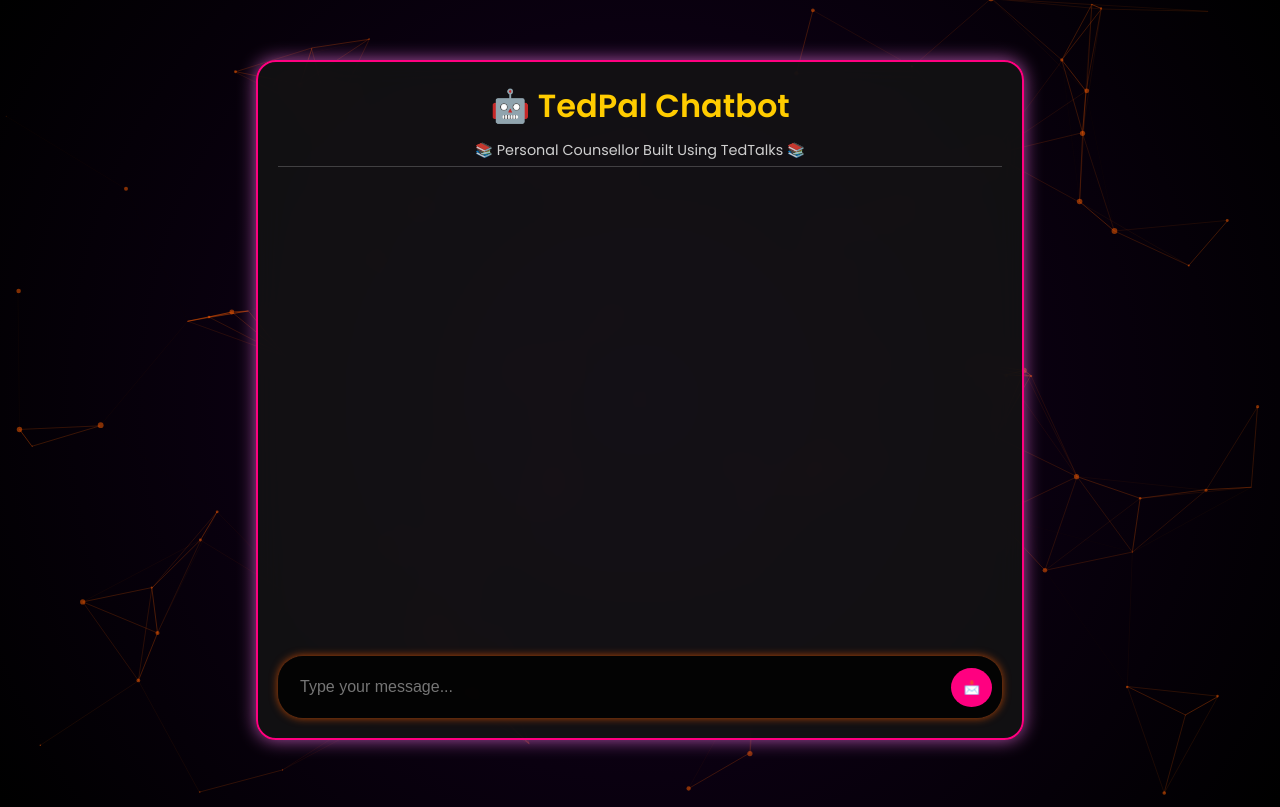
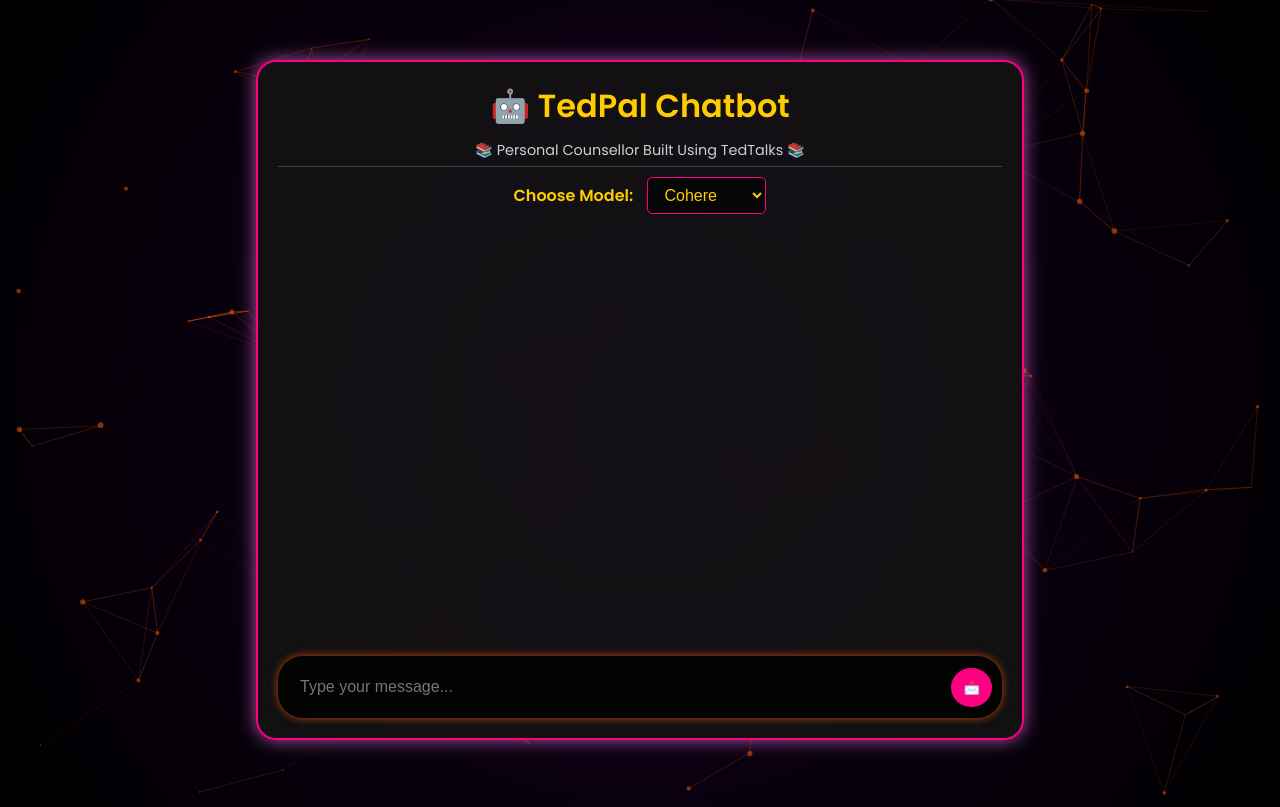
Before and after one commit to Maliksaad231224/TedPal-RAG-Chatbot-using-PineCone-and-Flask, a Flask app: page / in a window 1280 px wide. Run offline with Flask 3, Linux system fonts and the light colour scheme.

Commit message:
Integrated LLMS

```diff
--- a/app.py
+++ b/app.py
@@ -2,64 +2,37 @@
 from src.helper import downlaod
 from langchain.memory import ConversationBufferMemory
 from langchain_pinecone import PineconeVectorStore
-from langchain_openai import OpenAI
-from langchain.chains import create_retrieval_chain
-from langchain.chains.combine_documents import create_stuff_documents_chain
 from langchain_core.prompts import ChatPromptTemplate
 from dotenv import load_dotenv
 from src.prompt import *
 import os
 import cohere
+import json
+from groq import Groq
 
 app = Flask(__name__)
 load_dotenv()
 
-PINECONE_API_KEY = os.environ.get('PINECONE_API_KEY')
-OPENAI_API_KEY = os.environ.get('OPENAI_API_KEY')
+# Load API keys
+OPENAI_API_KEY = os.getenv('OPENAI_API_KEY')
+PINECONE_API_KEY = os.getenv('PINECONE_API_KEY')
+COHERE_API_KEY = os.getenv('COHERE_KEY')
+GROQ_API_KEY = os.getenv('GROQ_API_KEY')
+
 os.environ['OPENAI_API_KEY'] = OPENAI_API_KEY
 os.environ['PINECONE_API_KEY'] = PINECONE_API_KEY
 
-embeddings=downlaod()
-memory = ConversationBufferMemory(memory_key = 'chat_history', return_messages=True)
+embeddings = downlaod()
+memory = ConversationBufferMemory(memory_key='chat_history', return_messages=True)
 
-docsearch =  PineconeVectorStore.from_existing_index(
-    index_name="test",
+docsearch = PineconeVectorStore.from_existing_index(
+    index_name="tedtalks",
     embedding=embeddings
 )
 
-retriever = docsearch.as_retriever(search_type='similarity', search_kwargs ={"k":3})
-
-prompt = ChatPromptTemplate.from_messages(
-    [
-        ("system",system_prompt),
-        ("human","{input}")
-    ]
-)
-
-
-co = cohere.Client('F4rq95B30Awcrlr51d1A3WSwdJwRAUIoe5ggmDed')
-
-# Function to generate a response using Cohere
-def cohere_generate(context, question):
-    prompt = f"Answer the following question based on the context below: \n\nContext: {context} \n\nQuestion: {question}"
-    response = co.generate(
-        model='command-r-plus',  # Choose the model size
-        prompt=prompt,
-        max_tokens=600,
-        temperature=0.7
-    )
-    return response.generations[0].text.strip()
-
-# Set up Pinecone VectorStore for document retrieval
-docsearch = PineconeVectorStore.from_existing_index(
-    index_name="tedtalks",
-    embedding=embeddings  # Assumed to be defined earlier
-)
-
-# Set up the retriever with similarity search
 retriever = docsearch.as_retriever(search_type='similarity', search_kwargs={"k": 3})
 
-# Define the system prompt
+# System prompt
 system_prompt = (
     "You are an AI assistant that remembers past interactions with users and specializes in retrieving and summarizing TED Talks manuscripts. "
     "Use the retrieved TED Talks excerpts along with the conversation history to provide insightful and well-researched responses. "
@@ -68,59 +41,191 @@
     "If you don’t know the answer, say that you don’t know. Keep responses concise.\n\n"
     "Chat History:\n{chat_history}\n\nContext:\n{context}\n\n"
 )
-# Create the ChatPromptTemplate for Cohere
-prompt = ChatPromptTemplate.from_messages(
-    [
-        ("system", system_prompt),
-        ("human", "{input}")
-    ]
-)
 
-# Custom QA chain for Cohere model (Cohere QA Chain)
-class CohereQAChain:
+prompt = ChatPromptTemplate.from_messages([
+    ("system", system_prompt),
+    ("human", "{input}")
+])
+
+co = cohere.Client(COHERE_API_KEY)
+
+def cohere_generate(context, question):
+    prompt_text = f"Answer the following question based on the context below: \n\nContext: {context} \n\nQuestion: {question}"
+    response = co.generate(
+        model='command-r-plus',
+        prompt=prompt_text,
+        max_tokens=600,
+        temperature=0.7
+    )
+    return response.generations[0].text.strip()
+
+def deepseek_generate(context, question):
+    client = Groq(api_key=GROQ_API_KEY)
+    prompt_text = f"Context:\n{context}\n\nQuestion: {question}"
+
+    try:
+        completion = client.chat.completions.create(
+            model="deepseek-r1-distill-qwen-32b",
+            messages=[
+                {"role": "system", "content": "You are a helpful assistant that answers questions based on TED Talks content. Return your response as a JSON object with an 'answer' key. Do not add any extra formatting or markdown."},
+                {"role": "user", "content": prompt_text}
+            ],
+            temperature=0.6,
+            max_tokens=1024,
+            top_p=0.95,
+            stream=False,
+            response_format={"type": "json_object"}
+        )
+
+        message_content = completion.choices[0].message.content
+        if message_content:
+            parsed = json.loads(message_content)
+            return parsed.get("answer", "No 'answer' key in response.")
+        else:
+            return "Deepseek error: Empty response."
+
+    except Exception as e:
+        return f"Deepseek error: {str(e)}"
+
+def llama_generate(context, question):
+    client = Groq(api_key=GROQ_API_KEY)
+    prompt_text = f"Context:\n{context}\n\nQuestion: {question}"
+
+    try:
+        completion = client.chat.completions.create(
+            model="llama-3.1-8b-instant",
+            messages=[
+                {"role": "system", "content": "You are a helpful assistant that answers questions based on TED Talks content. Return your response as a JSON object with an 'answer' key. Do not add any extra formatting or markdown."},
+                {"role": "user", "content": prompt_text}
+            ],
+            temperature=0.6,
+            max_tokens=1024,
+            top_p=0.95,
+            stream=False,
+            response_format={"type": "json_object"}
+        )
+
+        message_content = completion.choices[0].message.content
+        if message_content:
+            parsed = json.loads(message_content)
+            return parsed.get("answer", "No 'answer' key in response.")
+        else:
+            return "LLaMA error: Empty response."
+
+    except Exception as e:
+        return f"LLaMA error: {str(e)}"
+
+def mistral_generate(context, question):
+    client = Groq(api_key=GROQ_API_KEY)
+    prompt_text = f"Context:\n{context}\n\nQuestion: {question}"
+
+    try:
+        completion = client.chat.completions.create(
+            model="mistral-saba-24b",
+            messages=[
+                {"role": "system", "content": "You are a helpful assistant that answers questions based on TED Talks content. Return your response as a JSON object with an 'answer' key. Do not add any extra formatting or markdown."},
+                {"role": "user", "content": prompt_text}
+            ],
+            temperature=0.6,
+            max_tokens=1024,
+            top_p=0.95,
+            stream=False,
+            response_format={"type": "json_object"}
+        )
+
+        message_content = completion.choices[0].message.content
+        if message_content:
+            parsed = json.loads(message_content)
+            return parsed.get("answer", "No 'answer' key in response.")
+        else:
+            return "Mistral error: Empty response."
+
+    except Exception as e:
+        return f"Mistral error: {str(e)}"
+
+def gemma_generate(context, question):
+    client = Groq(api_key=GROQ_API_KEY)
+    prompt_text = f"Context:\n{context}\n\nQuestion: {question}"
+
+    try:
+        completion = client.chat.completions.create(
+            model="gemma2-9b-it",
+            messages=[
+                {"role": "system", "content": "You are a helpful assistant that answers questions based on TED Talks content. Return your response as a JSON object with an 'answer' key. Do not add any extra formatting or markdown."},
+                {"role": "user", "content": prompt_text}
+            ],
+            temperature=0.6,
+            max_tokens=1024,
+            top_p=0.95,
+            stream=False,
+            response_format={"type": "json_object"}
+        )
+
+        message_content = completion.choices[0].message.content
+        if message_content:
+            parsed = json.loads(message_content)
+            return parsed.get("answer", "No 'answer' key in response.")
+        else:
+            return "Gemma error: Empty response."
+
+    except Exception as e:
+        return f"Gemma error: {str(e)}"
+
+
+class MultiModelQAChain:
     def __init__(self, prompt_template, memory):
         self.prompt_template = prompt_template
         self.memory = memory
 
-    def run(self, context, question):
+    def run(self, context, question, selected_model="cohere"):
         chat_history = self.memory.load_memory_variables({})['chat_history']
-        formatted_prompt = self.prompt_template.format(context=context, input=question, chat_history = chat_history)
+        self.prompt_template.format(context=context, input=question, chat_history=chat_history)
 
-        # Use Cohere to generate the answer based on the context and question
-        answer = cohere_generate(context, question)
-        self.memory.save_context({"input":question}, {"output":answer})
+        if selected_model == "cohere":
+            answer = cohere_generate(context, question)
+        elif selected_model == "deepseek":
+            answer = deepseek_generate(context, question)
+        elif selected_model == "llama":
+            answer = llama_generate(context, question)
+        elif selected_model == "mistral":
+            answer = mistral_generate(context, question)
+        elif selected_model == "gemma2-9b-it":
+            answer = gemma_generate(context, question)
+        else:
+            answer = "Invalid model selection."
+
+        self.memory.save_context({"input": question}, {"output": answer})
         return answer
 
-# Create the Retrieval-Augmented Generation (RAG) chain
+
 def create_retrieval_chain_with_rag(retriever, question_answering_chain):
-    def chain(question):
-        # Retrieve relevant documents using the retriever
+    def chain(question, selected_model="cohere"):
         docs = retriever.get_relevant_documents(question)
         context = "\n".join([doc.page_content for doc in docs])
+        answer = question_answering_chain.run(context, question, selected_model)
+        return answer
 
-        # Use the question-answering chain to generate the answer
-        answer = question_answering_chain.run(context, question)
-        return answer
     return chain
 
-# Initialize the QA chain with Cohere model
-question_answering_chain = CohereQAChain(prompt, memory)
 
-# Set up the RAG chain
+question_answering_chain = MultiModelQAChain(prompt, memory)
 rag_chain = create_retrieval_chain_with_rag(retriever, question_answering_chain)
+
 
 @app.route("/")
 def index():
     return render_template('index.html')
 
-@app.route('/get', methods=["GET","POST"])
+
+@app.route('/get', methods=["GET", "POST"])
 def chat():
     msg = request.form.get("msg")
     if not msg:
         return jsonify({"error": "Message is required"}), 400
 
-    answer = rag_chain(msg)  # Process the message with your model
-    chat_history = memory.load_memory_variables({})["chat_history"]
+    selected_model = request.form.get("selected_model", "cohere").lower()
+    answer = rag_chain(msg, selected_model)
+
     return jsonify({"answer": answer})
 
 
--- a/static/style.css
+++ b/static/style.css
@@ -71,6 +71,7 @@
     from { opacity: 1; }
     to { opacity: 0.5; }
 }
+
 /* Messages Container */
 .chat-messages {
     flex: 1;
@@ -136,6 +137,7 @@
     border-right: 0;
     margin-right: -10px;
 }
+
 /* Input Bar */
 .input-container {
     width: 100%;
@@ -183,3 +185,28 @@
     border-bottom: 1px solid rgba(255, 255, 255, 0.2);
     padding-bottom: 5px;
 }
+
+/* Model Selector Container */
+.model-selector-container {
+    text-align: center;
+    margin-bottom: 15px;
+}
+
+/* Model Selector Label */
+.model-selector-label {
+    margin-right: 10px;
+    font-weight: 600;
+    color: #ffcc00;
+}
+
+/* Model Selector Dropdown */
+.model-selector {
+    padding: 8px 12px;
+    font-size: 1rem;
+    border-radius: 5px;
+    border: 1px solid #ff0080;
+    background: rgba(0, 0, 0, 0.6);
+    color: #ffcc00;
+    outline: none;
+    cursor: pointer;
+}
--- a/templates/index.html
+++ b/templates/index.html
@@ -13,7 +13,18 @@
         <h1 class="chat-title">🤖 TedPal Chatbot</h1>
         <div class="project-info">
             <p>📚 Personal Counsellor Built Using TedTalks 📚</p>
+        </div>
 
+        <!-- Model Selector - Positioned above the chat messages -->
+        <div class="model-selector-container">
+            <label for="model-selector" class="model-selector-label">Choose Model:</label>
+            <select id="model-selector" class="model-selector">
+                <option value="cohere">Cohere</option>
+                <option value="deepseek">Deepseek</option>
+                <option value="llama">LLaMA</option>
+                <option value="mistral">Mistral</option>
+                <option value="gemma2-9b-it">Gemma 2</option>
+            </select>
         </div>
 
         <div id="chatBox" class="chat-messages"></div>
```
Also changed, not shown: requirements.txt (+0 -121 lines), 1 other file.
